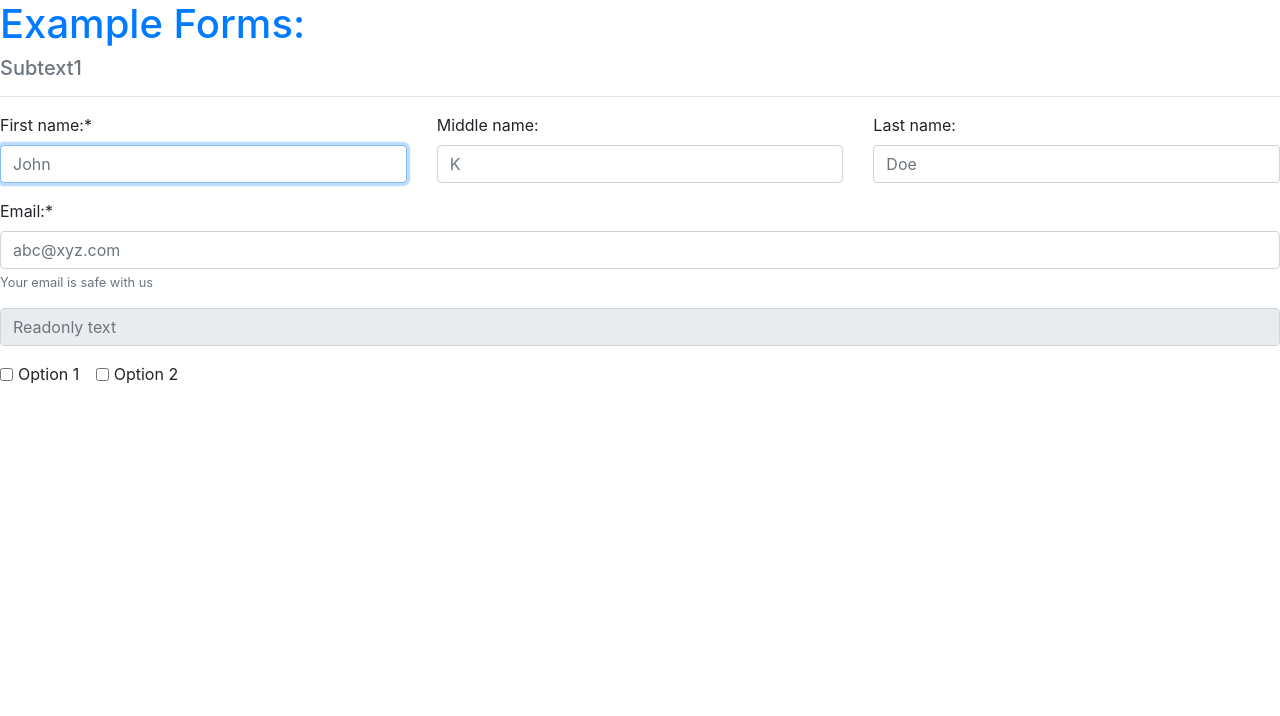
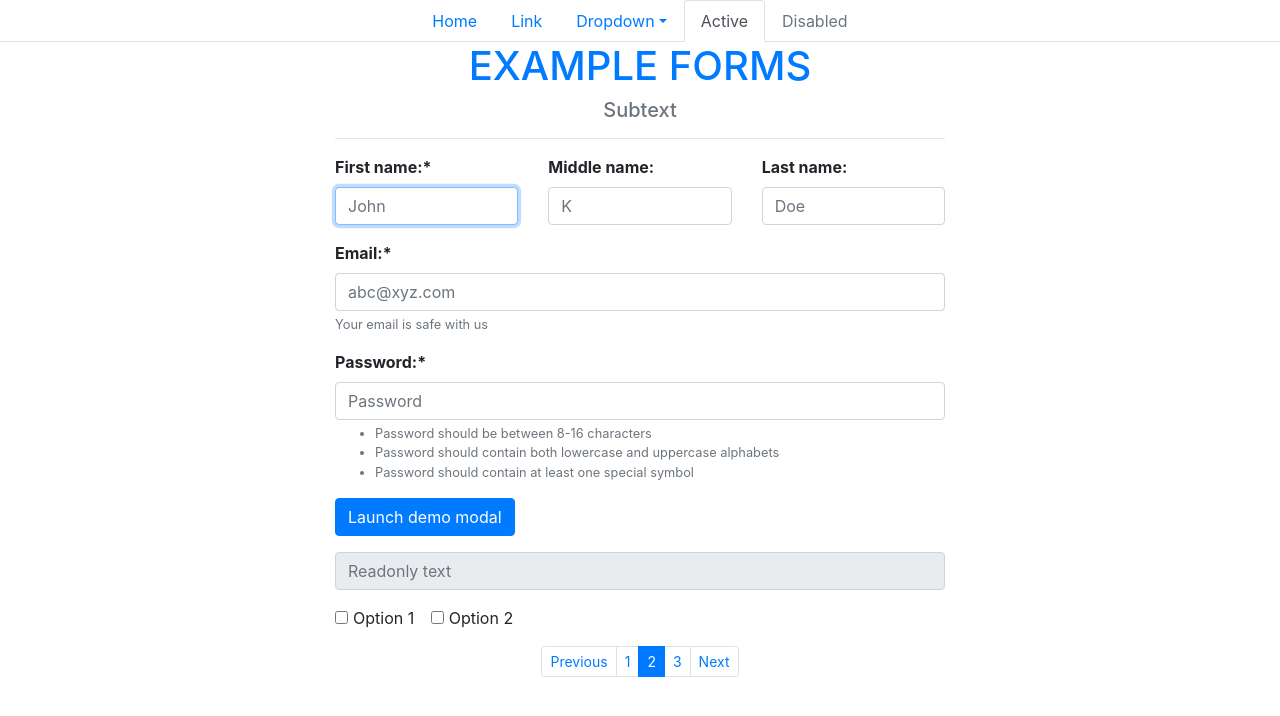
Before and after one commit to akash-coded/FSD_Frontend, a plain HTML site: page bootstrapformdemo.html in a window 1280 px wide. Drawn offline with nearby package versions, Linux system fonts and the light colour scheme.

Commit message:
BS4 Modals

```diff
--- a/bootstrapformdemo.html
+++ b/bootstrapformdemo.html
@@ -13,15 +13,58 @@
     />
   </head>
   <body>
-    <h1 class="text-primary">Example Forms:</h1>
-    <h5 class="text-secondary">Subtext1</h5>
+    <ul class="nav nav-tabs justify-content-center">
+      <li class="nav-item">
+        <a href="#" class="nav-link">Home</a>
+      </li>
+      <li class="nav-item">
+        <a href="#" class="nav-link">Link</a>
+      </li>
+      <li class="nav-item dropdown">
+        <a
+          href="#"
+          class="nav-link dropdown-toggle"
+          data-toggle="dropdown"
+          role="button"
+          >Dropdown</a
+        >
+        <div class="dropdown-menu">
+          <a href="#" class="dropdown-item">Option1</a>
+          <a href="#" class="dropdown-item">Option2</a>
+          <a href="#" class="dropdown-item">Option3</a>
+          <div class="dropdown-divider"></div>
+          <a href="#" class="dropdown-item">Anothern Option1</a>
+          <a href="#" class="dropdown-item">Another Option2</a>
+        </div>
+      </li>
+      <li class="nav-item">
+        <a href="#" class="nav-link active">Active</a>
+      </li>
+      <li class="nav-item">
+        <a href="#" class="nav-link disabled">Disabled</a>
+      </li>
+    </ul>
+
+    <!-- <nav class="nav nav-tabs justify-content-center">
+      <a href="#" class="nav-link">Home</a>
+      <a href="#" class="nav-link">Link</a>
+      <a href="#" class="nav-link active">Active</a>
+      <a href="#" class="nav-link disabled">Disabled</a>
+    </nav> -->
+
+    <main class="col-sm-4 col-lg-6 mx-auto">
+      <header class="text-center">
+        <h1 class="text-primary text-uppercase">Example Forms</h1>
+        <h5 class="text-secondary">Subtext</h5>
+      </header>
       <hr />
 
       <section>
-      <form>
+        <form class="font-weight-bold">
           <div class="row form-group">
             <div class="col">
-            <label for="fname">First name:*</label> <br />
+              <label for="fname">First name:*</label>
+              <br />
               <input
                 type="text"
                 class="form-control"
@@ -69,6 +112,70 @@
             >
           </div>
           <div class="form-group">
+            <label for="password">Password:*</label>
+            <input
+              type="password"
+              name="password"
+              id="password"
+              class="form-control"
+              minlength="8"
+              maxlength="16"
+              placeholder="Password"
+              aria-describedby="passwordHelp"
+              required
+            />
+            <small id="passwordHelp" class="form-text text-muted"
+              ><ul>
+                <li>Password should be between 8-16 characters</li>
+                <li>
+                  Password should contain both lowercase and uppercase alphabets
+                </li>
+                <li>Password should contain at least one special symbol</li>
+              </ul></small
+            >
+          </div>
+          <!-- Modal -->
+          <div class="form-group">
+            <button
+              type="button"
+              class="btn btn-primary"
+              data-toggle="modal"
+              data-target="#exampleModal"
+            >
+              Launch demo modal
+            </button>
+            <div
+              class="modal fade"
+              id="exampleModal"
+              tabindex="-1"
+              role="dialog"
+            >
+              <div class="modal-dialog" role="document">
+                <div class="modal-content">
+                  <div class="modal-header">
+                    <h5 class="modal-title" id="exampleModalLabel">
+                      Modal title
+                    </h5>
+                    <button class="close" type="button" data-dismiss="modal">
+                      <span aria-hidden="true">&times;</span>
+                    </button>
+                  </div>
+                  <div class="modal-body">This is an example modal.</div>
+                  <div class="modal-footer">
+                    <button
+                      type="button"
+                      class="btn btn-secondary"
+                      data-dismiss="modal"
+                    >
+                      Close
+                    </button>
+                    <button class="btn btn-primary">Save</button>
+                  </div>
+                </div>
+              </div>
+            </div>
+          </div>
+          <div class="form-group">
             <input
               type="text"
               class="form-control"
@@ -76,6 +183,7 @@
               readonly
             />
           </div>
+          <div class="form-group font-weight-normal">
             <div class="form-check form-check-inline">
               <input
                 type="checkbox"
@@ -94,8 +202,29 @@
               />
               <label for="option2" class="form-check-label">Option 2</label>
             </div>
+          </div>
         </form>
       </section>
+    </main>
+    <nav>
+      <ul class="pagination pagination-sm justify-content-center">
+        <li class="page-item">
+          <a href="#" class="page-link"> Previous </a>
+        </li>
+        <li class="page-item">
+          <a href="#" class="page-link"> 1 </a>
+        </li>
+        <li class="page-item active">
+          <a href="#" class="page-link"> 2 </a>
+        </li>
+        <li class="page-item">
+          <a href="#" class="page-link"> 3 </a>
+        </li>
+        <li class="page-item">
+          <a href="#" class="page-link"> Next </a>
+        </li>
+      </ul>
+    </nav>
 
     <script
       src="https://code.jquery.com/jquery-3.3.1.slim.min.js"
```
Lines whose indentation alone changed are shown as unchanged.
